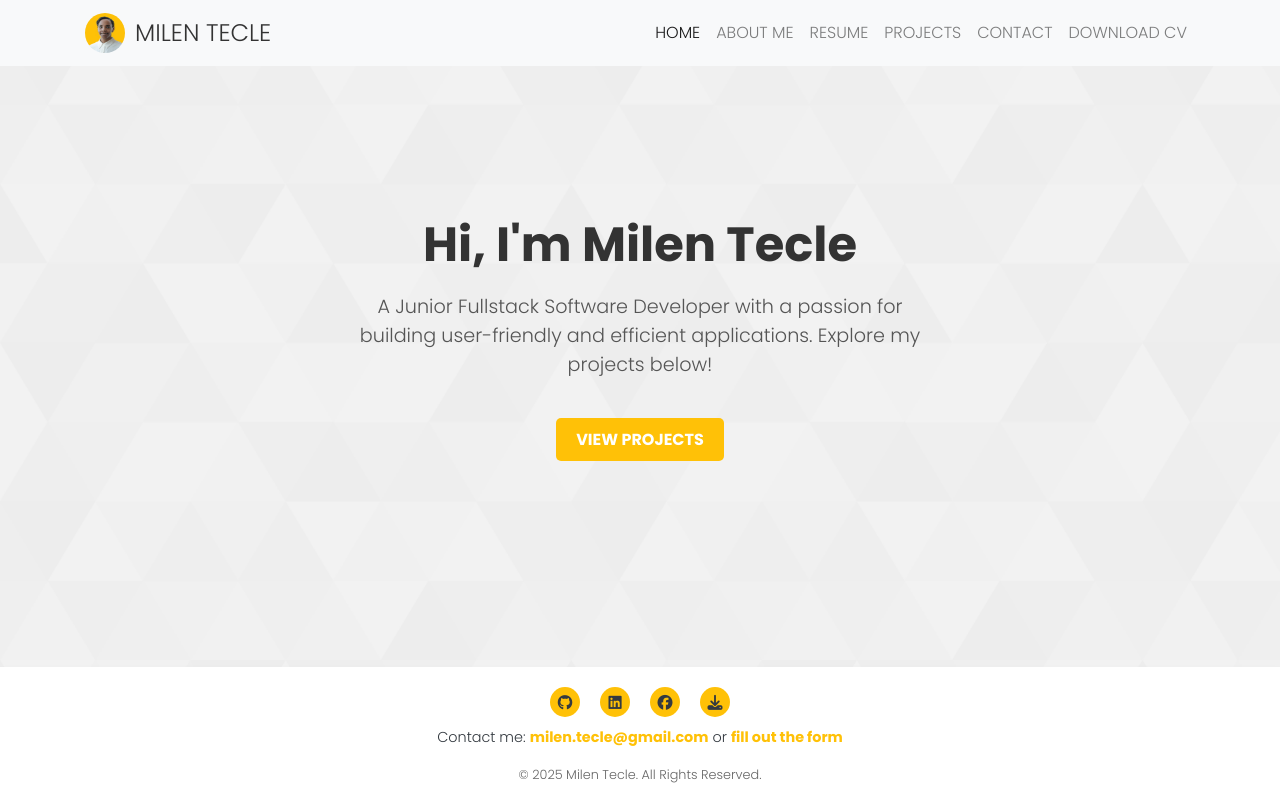
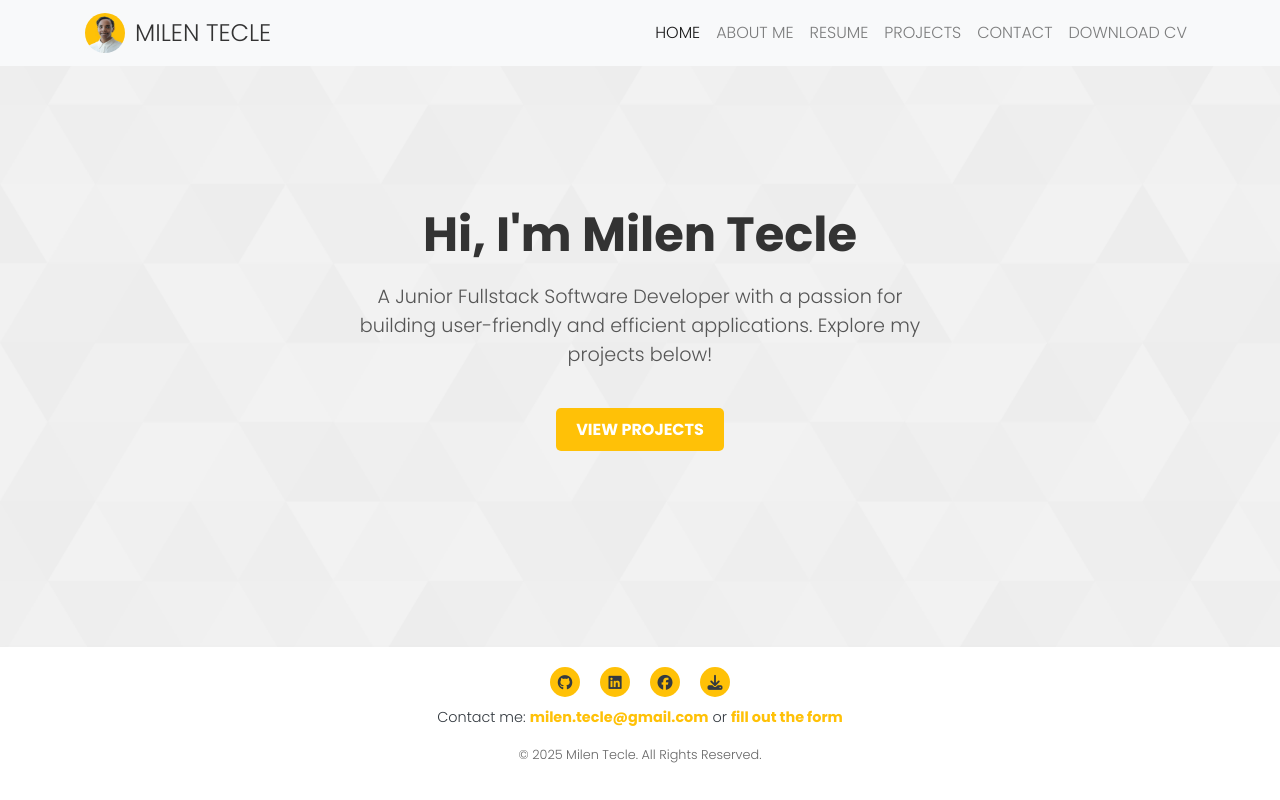
Before and after one commit to MilenTecle/portfolio, a React (Create React App) app: page / in a window 1280 px wide. Built offline with nearby package versions, Linux system fonts and the light colour scheme.

Commit message:
adjust footer padding

```diff
--- a/src/styles/Footer.module.css
+++ b/src/styles/Footer.module.css
@@ -4,7 +4,7 @@
     display: flex;
     flex-direction: column;
     align-items: center;
-    padding-top: 20px;
+    padding: 20px 0;
     width: 100%;
     box-shadow: 0 4px 6px rgba(0, 0, 0, 0.1);
     margin-top: auto;
```
